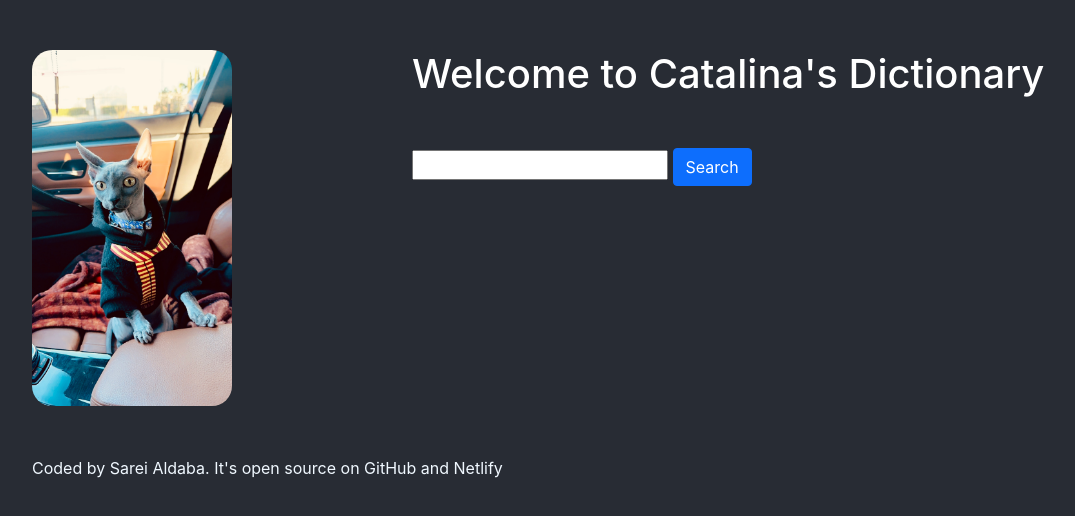
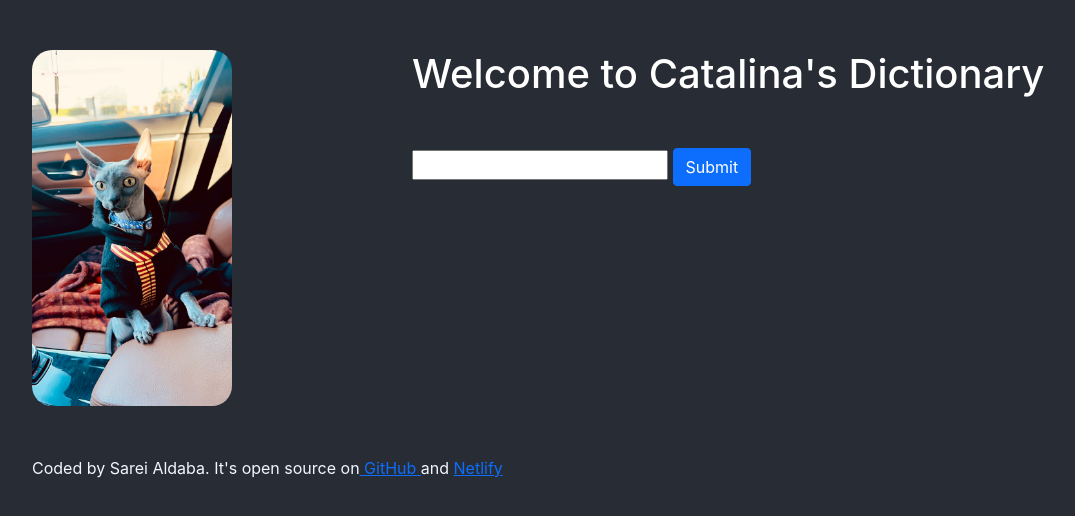
Before and after one commit to Saldaba95/dictionary-project-sa, a React (Create React App) app: page / in a window 1280 px wide. Shown: the top 516 px of the page, without its empty margins (50-1125 px from the left). Built offline with nearby package versions, Linux system fonts and the light colour scheme.

Commit message:
changed btn
made btn submittable

```diff
--- a/src/App.js
+++ b/src/App.js
@@ -20,7 +20,21 @@ function App() {
         </header>
         <main></main>
         <footer>
-          Coded by Sarei Aldaba. It's open source on GitHub and Netlify
+          Coded by Sarei Aldaba. It's open source on
+          <a
+            href="https://github.com/Saldaba95/dictionary-project-sa"
+            target="_blank"
+          >
+            {" "}
+            GitHub{" "}
+          </a>
+          and{" "}
+          <a
+            href="https://app.netlify.com/sites/dapper-cannoli-71b9f8/overview"
+            target="_blank"
+          >
+            Netlify
+          </a>
         </footer>
       </div>
     </div>
--- a/src/Dictionary.js
+++ b/src/Dictionary.js
@@ -29,12 +29,7 @@ export default function Dictionary() {
       <form onSubmit={search}>
         {" "}
         <input type="search" onChange={handleKeywordChange} />{" "}
-        <button
-          className="
-        btn btn-primary"
-        >
-          Search
-        </button>
+        <input className="btn btn-primary" type="submit" value="Submit" />
       </form>{" "}
       <Results results={results} />
     </div>
```
